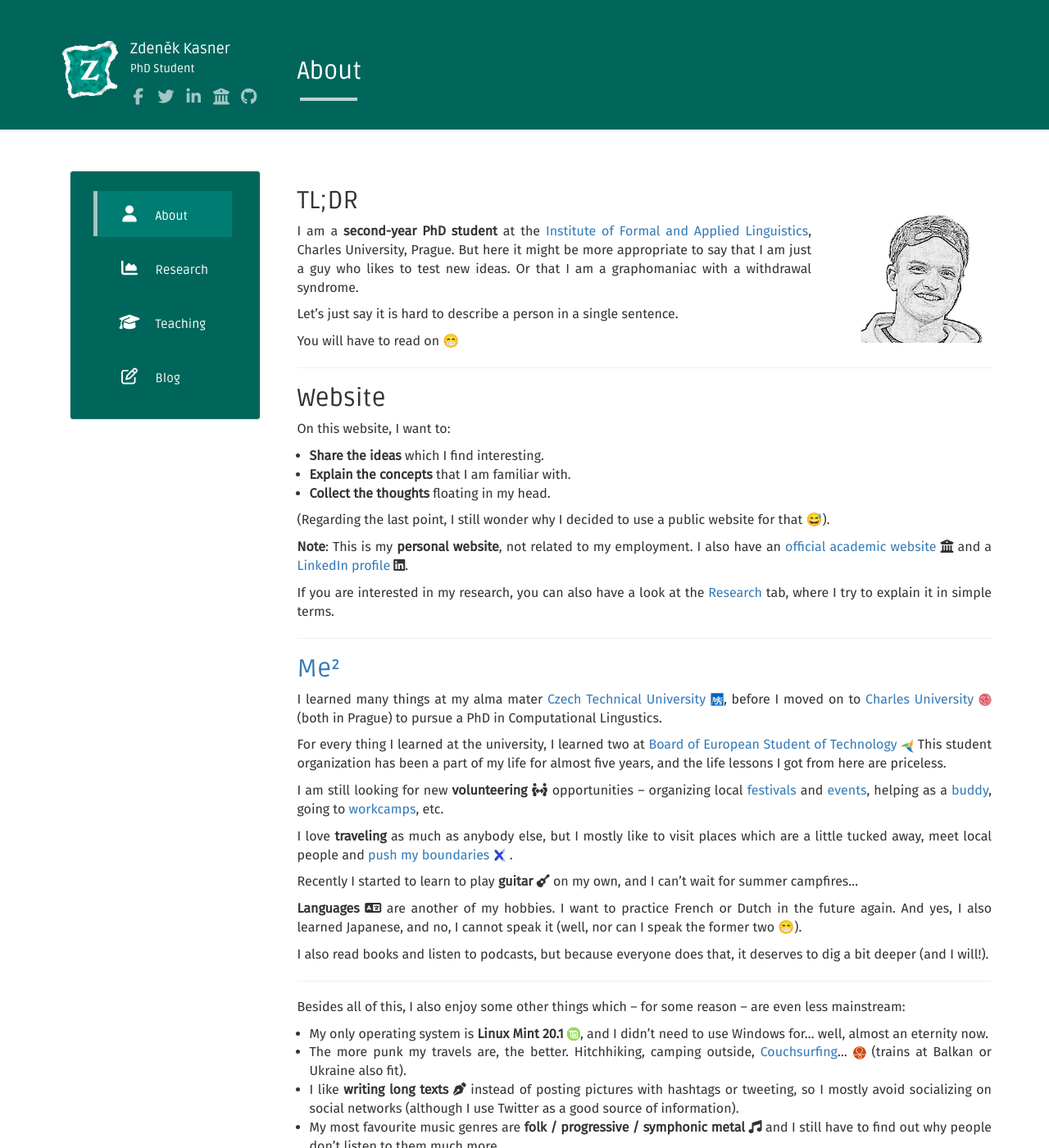
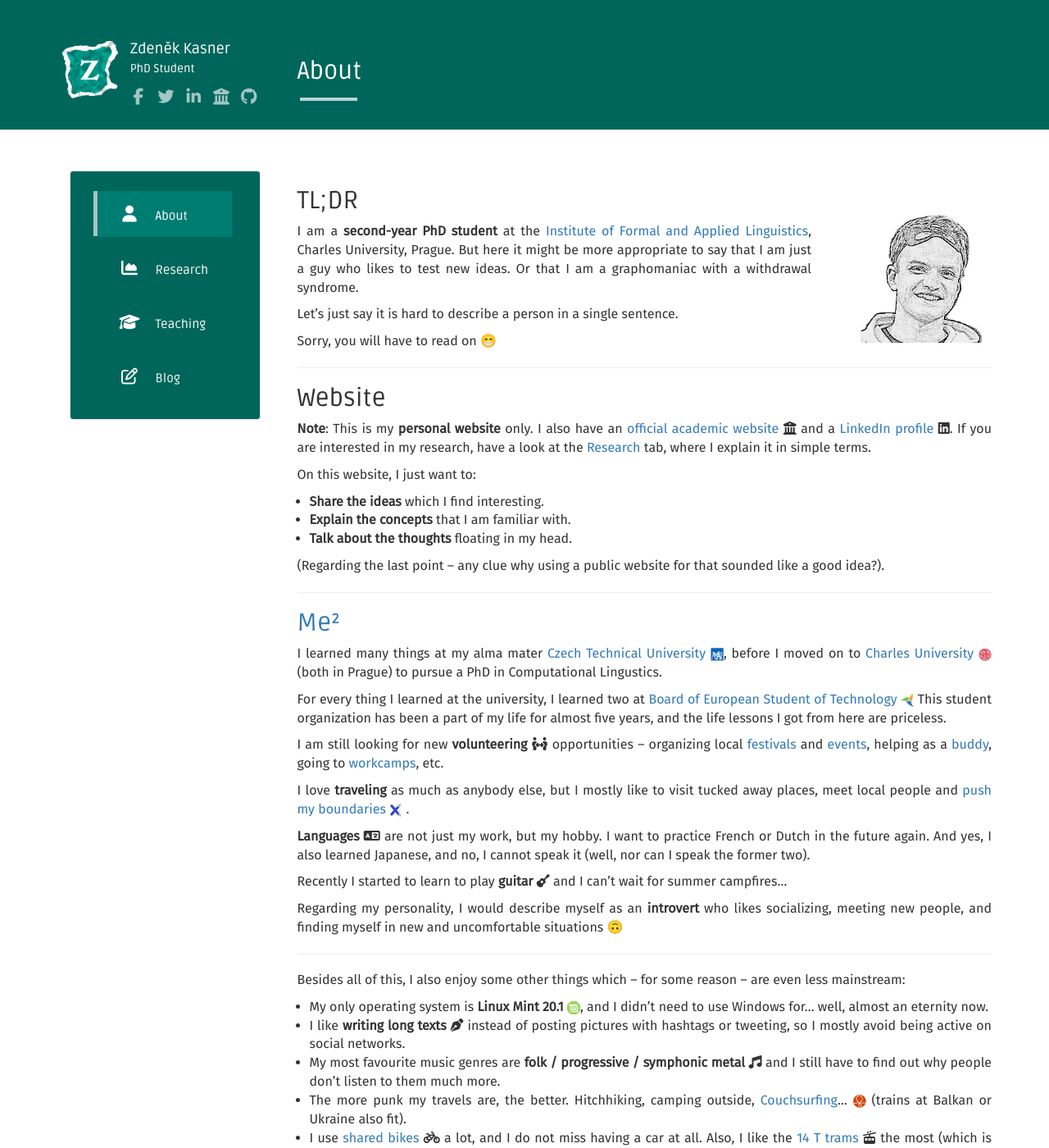
Before and after one commit to kasnerz/kasnerz.github.io, a Jekyll site: the page built from about.md, in a window 1280 px wide and 1400 px high. Shown: the whole window at 82% size. Built offline with Jekyll 4.4.1, drawn with Linux system fonts in a browser that asks for light colours; nearby versions of some CDN libraries.

Commit message:
Update about

```diff
--- a/about.md
+++ b/about.md
@@ -10,51 +10,44 @@ I am a **second-year PhD student** at the [Institute of Formal and Applied Lingu
 
 Let's just say it is hard to describe a person in a single sentence.
 
-You will have to read on 😁
+Sorry, you will have to read on 😁
 
 ---
 ## Website
-On this website, I want to:
+**Note**: This is my **personal website** only. I also have an [official academic website](https://ufal.mff.cuni.cz/zdenek-kasner) <i class="fa fa-university"></i> and a [LinkedIn profile](https://www.linkedin.com/in/zdenek-kasner/) <i class="fab fa-linkedin"></i>. If you are interested in my research, have a look at the [Research](research) tab, where I explain it in simple terms.
+
+
+On this website, I just want to:
 - **Share the ideas** which I find interesting.
 - **Explain the concepts** that I am familiar with.
-- **Collect the thoughts** floating in my head.
+- **Talk about the thoughts** floating in my head.
 
-(Regarding the last point, I still wonder why I decided to use a public website for that 😅).
-
-**Note**: This is my **personal website**, not related to my employment. I also have an [official academic website](https://ufal.mff.cuni.cz/zdenek-kasner) <i class="fa fa-university"></i> and a [LinkedIn profile](https://www.linkedin.com/in/zdenek-kasner/) <i class="fab fa-linkedin"></i>.
-
-If you are interested in my research, you can also have a look at the [Research](research) tab, where I try to explain it in simple terms.
-
-
-
-<!-- But mainly there is this crazy idea that writing my thoughts on a public website will help to clear them up. -->
+(Regarding the last point – any clue why using a public website for that sounded like a good idea?).
 
 ---
 ## [Me²](https://www.dailymotion.com/video/x3b1ozq)
 I learned many things at my alma mater [Czech Technical University](https://cvut.cz/) <img src="assets/cvut.png" style="display: inline">, before I moved on to [Charles University](https://cuni.cz/) <img src="assets/cuni.png" style="display: inline"> (both in Prague) to pursue a PhD in Computational Lingustics.
 
-
 For every thing I learned at the university, I learned two at [Board of European Student of Technology](https://best.eu.org) <img src="assets/best.png" style="display: inline"> This student organization has been a part of my life for almost five years, and the life lessons I got from here are priceless.
 
 I am still looking for new **volunteering** <i class="fa fa-people-arrows"></i> opportunities – organizing local [festivals](https://www.prahazijehudbou.cz) and [events](https://milionchvilek.cz), helping as a [buddy](https://esncuprague.cz), going to [workcamps](https//tamjdem.cz), etc.
 
-I love **traveling** as much as anybody else, but I mostly like to visit places which are a little tucked away, meet local people and  [push my boundaries](https://x-challenge.cz/) <img src="assets/x.jpg" style="display: inline"> .
+I love **traveling** as much as anybody else, but I mostly like to visit tucked away places, meet local people and  [push my boundaries](https://x-challenge.cz/) <img src="assets/x.jpg" style="display: inline"> .
 
+**Languages** <i class="fa fa-language"></i> are not just my work, but my hobby. I want to practice French or Dutch in the future again. And yes, I also learned Japanese, and no, I cannot speak it (well, nor can I speak the former two).
 
-Recently I started to learn to play **guitar** <i class="fa fa-guitar"></i> on my own, and I can't wait for summer campfires...
+Recently I started to learn to play **guitar** <i class="fa fa-guitar"></i>  and I can't wait for summer campfires...
 
-**Languages** <i class="fa fa-language"></i> are another of my hobbies. I want to practice French or Dutch in the future again. And yes, I also learned Japanese, and no, I cannot speak it (well, nor can I speak the former two 😁).
-
-I also read books and listen to podcasts, but because everyone does that, it deserves to dig a bit deeper (and I will!).
+Regarding my personality, I would describe myself as an **introvert** who likes socializing, meeting new people, and finding myself in new and uncomfortable situations 🙃
 
 ---
 
 Besides all of this, I also enjoy some other things which – for some reason – are even less mainstream:
 
 - My only operating system is **Linux Mint 20.1** <img src="assets/mint.png" style="display: inline">, and I didn't need to use Windows for... well, almost an eternity now.
+- I like **writing long texts** <i class="fas fa-pen-nib"></i> instead of posting pictures with hashtags  or tweeting, so I mostly avoid being active on social networks.
+- My most favourite music genres are **folk / progressive / symphonic metal** <i class="fa fa-music"></i> and I still have to find out why people don't listen to them much more.
 - The more punk my travels are, the better. Hitchhiking, camping outside, [Couchsurfing](https://www.couchsurfing.com)...  <img src="assets/cs.png" style="display: inline"> (trains at Balkan or Ukraine also fit).
-- I like **writing long texts** <i class="fas fa-pen-nib"></i> instead of posting pictures with hashtags  or tweeting, so I mostly avoid socializing on social networks (although I use Twitter as a good source of information).
-- My most favourite music genres are **folk / progressive / symphonic metal** <i class="fa fa-music"></i> and I still have to find out why people don't listen to them much more.
 - I use [shared bikes](https://www.nextbikeczech.com) <i class="fas fa-bicycle"></i> a lot, and I do not miss having a car at all. Also, I like the [14 T trams](https://en.wikipedia.org/wiki/%C5%A0koda_14_T) <i class="fas fa-tram"></i> the most (which is definitely not a mainstream opinion in Prague).
 - To make the list complete: I have no opinion whatsoever on a **pizza with pineapple**. 🍕
 
```
